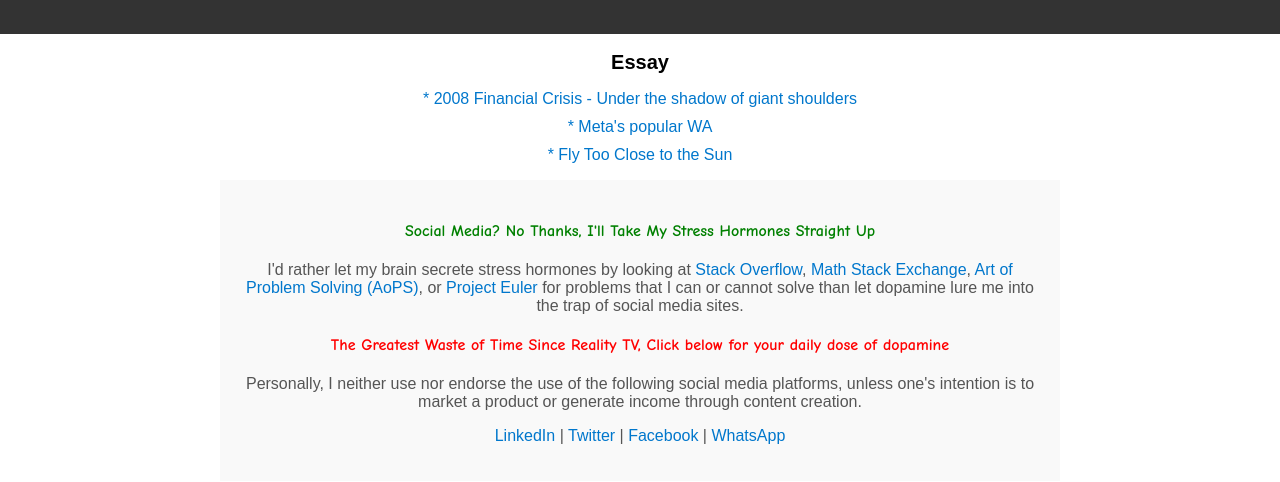
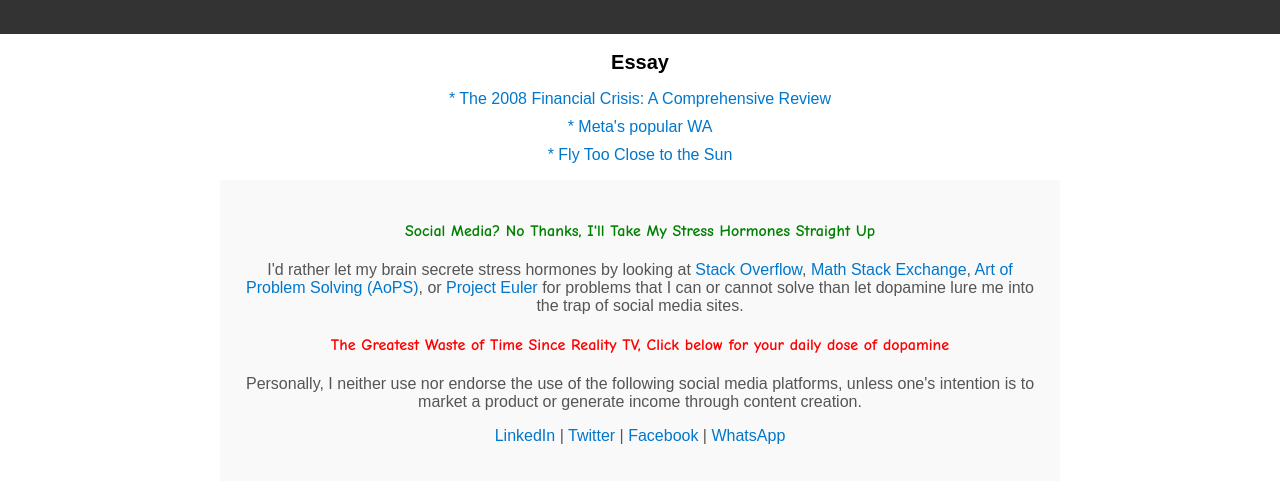
Before and after one commit to 1darshanpatil/blog, a plain HTML site: page index.html in a window 1280 px wide. Shown: the part 66-548 px from the top of the page. Drawn offline with Linux system fonts and the light colour scheme.

Commit message:
Update index.html

```diff
--- a/index.html
+++ b/index.html
@@ -88,7 +88,7 @@
   <nav>
     <h2>Essay</h2>
     <ul>
-      <li><a href="2008fc.html">* 2008 Financial Crisis - Under the shadow of giant shoulders</a></li>
+      <li><a href="2008fc.html">* The 2008 Financial Crisis: A Comprehensive Review</a></li>
       <li><a href="rmrfmetasocial.html">* Meta's popular WA</a></li>
       <li><a href="icarus.html">* Fly Too Close to the Sun</a></li>
     </ul>
```
